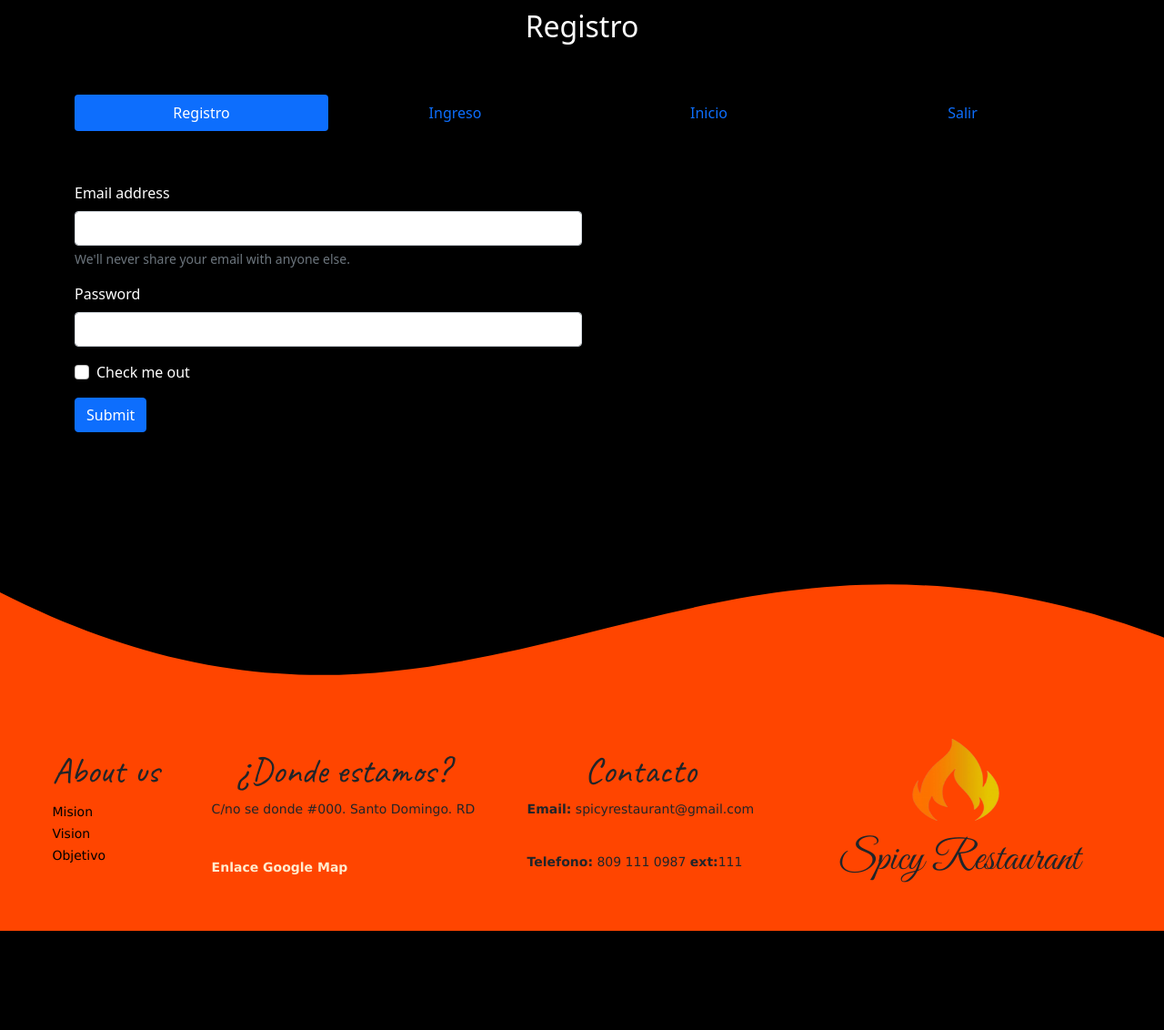
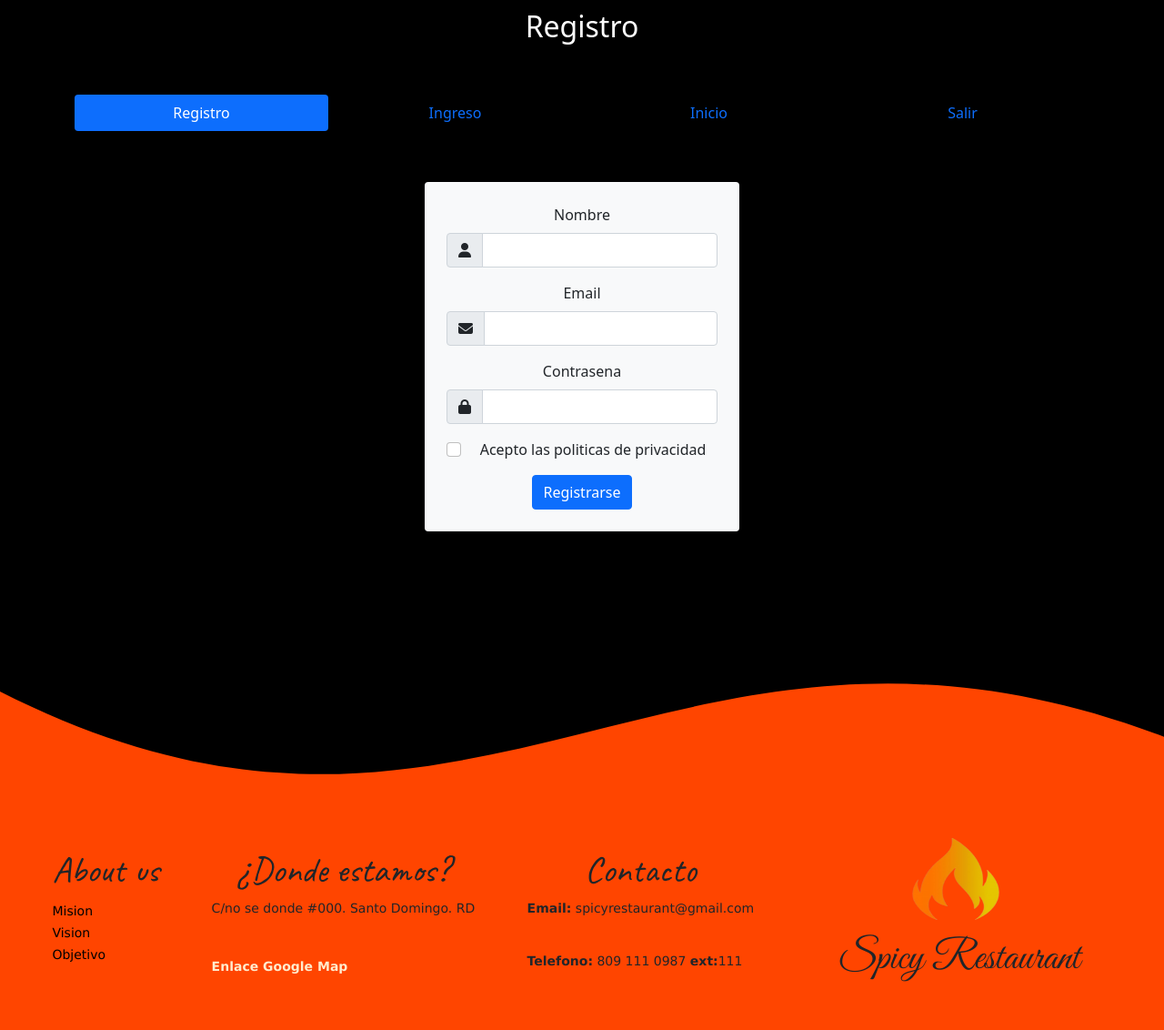
Before and after one commit to JazminArlenne/spicyRestaurant, a PHP site: page /index.php?pagina=registro in a window 1280 px wide. Shown: the part 545-1677 px from the top of the page at 91% size. Before the commit the page ends 1568 px from the top, so only its background shows below. Run offline with PHP 8.4, Linux system fonts and the light colour scheme; some libraries are stand-ins or nearby versions.

Commit message:
commit 3
Controlador de formularios
agregue pagina error 404
Mejoras en la vista de ingreso y registro

```diff
--- /dev/null
+++ b/controllador/formularios.controllador.php
@@ -0,0 +1,19 @@
+<?php
+
+class controladorFormularios{
+
+	/*===============================
+			Registros
+	===============================*/
+
+	static public function ctrRegistro(){
+
+		if(isset($_POST["registroNombre"])){
+
+			/*
+			return $_POST["registroNombre"]."<br>".$_POST["registroEmail"]."<br>".$_POST["registroPassword"]."<br>";*/
+
+			return "ok";
+		}
+	}
+}
--- a/index.php
+++ b/index.php
@@ -2,6 +2,8 @@
 
 
 require_once "controllador/plantilla-controllador.php";
+require_once "controllador/formularios.controllador.php";
+
 
 $plantilla = new ControladorPlantilla();
 $plantilla -> ctrTraerPlantilla();
--- a/vistas/paginas/iniciar.php
+++ b/vistas/paginas/iniciar.php
@@ -9,7 +9,6 @@
         <div class="container-fluid">
                 <div class="container">
                         <ul class="nav nav-justified py-2 nav-pills">
-
                                 <li class="nav-item">
                                         <a class="nav-link" href="index.php?pagina=registro">Registro</a>
                                 </li>
@@ -25,6 +24,7 @@
                         </ul>
                 </div>
         </div>
+
 
 
         <!--=================
--- a/vistas/paginas/registro.php
+++ b/vistas/paginas/registro.php
@@ -25,29 +25,74 @@
 
 	</div>
 
+	<!--=================
+	registro
+	==================-->
+	<div class="container-fluid ">
 
+		<div class="d-flex justify-content-center text-center mt-5">
 
-	<!--=================
-	Inicio
-	==================-->
-	<div class="container-fluid text-white">
+			<form class="p-4 bg-light rounded" method="post">
+				<div class="mb-3">
+					<label for="nombre" class="form-label">Nombre</label>
 
-		<div class="container pt-5">
-			<form>
-				<div class="mb-3">
-					<label for="exampleInputEmail1" class="form-label">Email address</label>
-					<input type="email" class="form-control w-50" id="exampleInputEmail1" aria-describedby="emailHelp">
-					<div id="emailHelp" class="form-text">We'll never share your email with anyone else.</div>
+					<div class="input-group mb-3">
+                        <span class="input-group-text" id="basic-addon1">
+                        	<i class="fas fa-user"></i>
+                        </span>
+
+                        <input type="text" class="form-control" id="exampleInputEmail1" aria-describedby="nombre" name="registroNombre">
+                    </div>
+
 				</div>
 				<div class="mb-3">
-					<label for="exampleInputPassword1" class="form-label">Password</label>
-					<input type="password" class="form-control w-50" id="exampleInputPassword1">
+					<label for="email" class="form-label">Email</label>
+
+					<div class="input-group mb-3">
+                        <span class="input-group-text" id="basic-addon1">
+                        	<i class="fas fa-envelope"></i>
+                        </span>
+
+						<input type="email" class="form-control" id="exampleInputEmail1" aria-describedby="email" name="registroEmail">
+
+                    </div>
+
+				</div>
+				<div class="mb-3">
+					<label for="pwd" class="form-label">Contrasena</label>
+
+					<div class="input-group mb-3">
+                        <span class="input-group-text" id="basic-addon1">
+                        	<i class="fas fa-lock"></i>
+                        </span>
+
+						<input type="password" class="form-control" id="exampleInputPassword1" name="registroPassword">
+                    </div>
 				</div>
 				<div class="mb-3 form-check">
 					<input type="checkbox" class="form-check-input" id="exampleCheck1">
-					<label class="form-check-label" for="exampleCheck1">Check me out</label>
+					<label class="form-check-label" for="exampleCheck1">Acepto las politicas de privacidad</label>
 				</div>
-				<button type="submit" class="btn btn-primary">Submit</button>
+
+				<?php
+					$registro = controladorFormularios::ctrRegistro();
+					/*
+
+					echo $registro;*/
+
+					if($registro == "ok"){
+						echo '<script>
+							if (window.history.replaceState){
+								window.history.replaceState(null, null, window.location.href);
+							}
+						</script>';
+
+						echo '<div class="alert alert-success">El usuario ha sido registrado</div>';
+					}
+
+				?>
+
+				<button type="submit" class="btn btn-primary">Registrarse</button>
 			</form>
 		</div>
 	</div>
--- a/vistas/plantilla.php
+++ b/vistas/plantilla.php
@@ -28,7 +28,7 @@
                                 <a class="nav-link active" aria-current="page" href="/spicyRestaurant">Inicio</a>
                             </li>
                             <li class="nav-item">
-                                <a class="nav-link" aria-current="page" href="index.php?pagina=ingreso">Menu</a>
+                                <a class="nav-link" aria-current="page" href="index.php?pagina=registro">Menu</a>
                             </li>
                             <li class="nav-item">
                                 <a class="nav-link" href="#">Order</a>
@@ -71,11 +71,15 @@
                         if(isset($_GET["pagina"])){
 
                         if ($_GET["pagina"] == "registro" ||
+                                $_GET["pagina"] == "principal" ||
                                 $_GET["pagina"] == "ingreso" ||
                                 $_GET["pagina"] == "iniciar" ||
                                 $_GET["pagina"] == "salir") {
 
                                 include "paginas/".$_GET["pagina"].".php";
+                        }
+                        else{
+                            include "paginas/error404.php";
                         }
 
                 }else{
```
Also changed, not shown: vistas/paginas/error404.php (added, +7 -0 lines), vistas/paginas/ingreso.php (+18 -9 lines), vistas/paginas/principal.php (added, +106 -0 lines).
